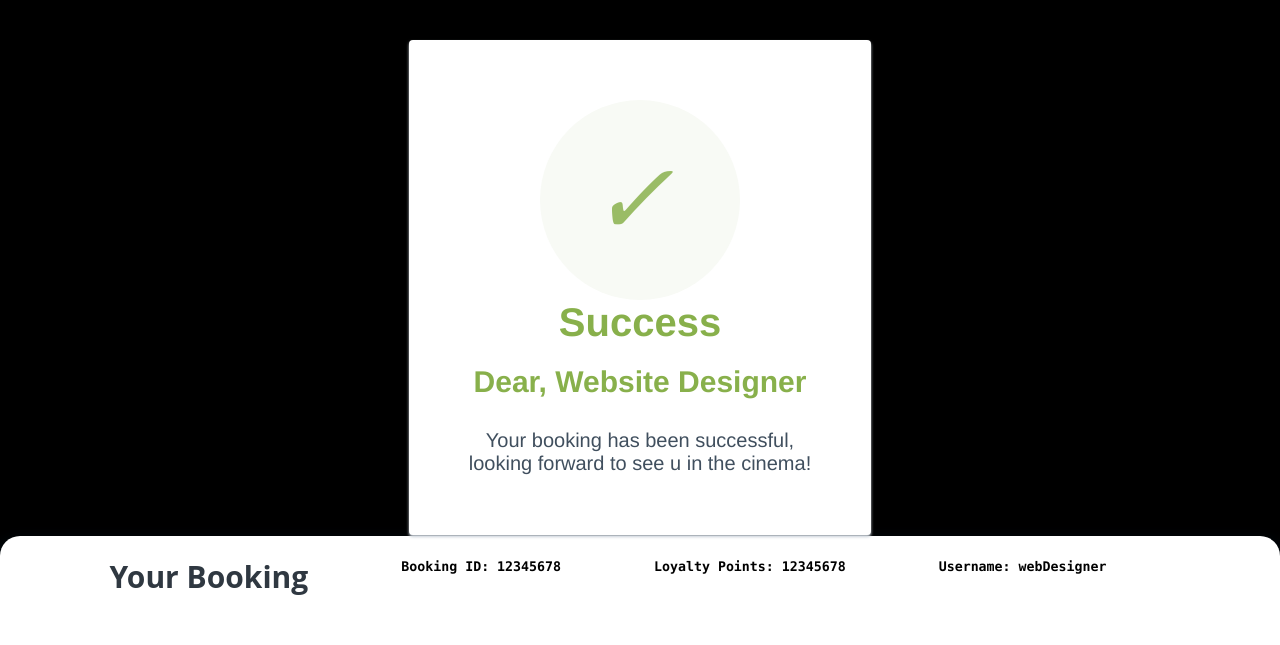
After one commit to jediasaf/CSIT314SDB, a PHP site: page /confirmationPage.php in a window 1280 px wide. The commit adds this page. Shown: the top 645 px of the page. Run offline with PHP 8.4, Linux system fonts and the light colour scheme.

Commit message:
Update Confirmation Page

```diff
--- /dev/null
+++ b/confirmationPage.php
@@ -0,0 +1,122 @@
+<!doctype html>
+<html>
+<head>
+<meta charset="UTF-8">
+<title>Untitled Document</title>
+
+<link href="CSS/coba.css" rel="stylesheet" type="text/css">
+</head>
+<style>
+      body {
+        text-align: center;
+        padding: 40px 0;
+		  margin: 0 auto;
+        background: black;
+      }
+        h1 {
+          color: #88B04B;
+          font-family: "Nunito Sans", "Helvetica Neue", sans-serif;
+          font-weight: 900;
+          font-size: 40px;
+          margin-bottom: 10px;
+        }
+		h2{
+			 color: #88B04B;
+          font-family: "Nunito Sans", "Helvetica Neue", sans-serif;
+          font-weight: 900;
+          font-size: 30px;
+          margin-bottom: 10px;
+		}
+        p {
+          color: #404F5E;
+          font-family: "Nunito Sans", "Helvetica Neue", sans-serif;
+          font-size:20px;
+          margin: 0;
+        }
+      i {
+        color: #9ABC66;
+        font-size: 100px;
+        line-height: 200px;
+        margin-left:-15px;
+      }
+      .card {
+        background: white;
+        padding: 60px;
+        border-radius: 4px;
+        box-shadow: 0 2px 3px #C8D0D8;
+        display: inline-block;
+        margin: 0 auto;
+      }
+    </style>
+    <body>
+      <div class="card">
+      <div style="border-radius:200px; height:200px; width:200px; background: #F8FAF5; margin:0 auto;">
+        <i class="checkmark">✓</i>
+      </div>
+        <h1>Success</h1>
+		  <h2>Dear, Website Designer</h2>
+        <p>Your booking has been successful,<br/> looking forward to see u in the cinema!</p>
+      </div>
+
+		<div class="confirmationtable">
+			<body class="shoppingCart">
+	<div class="CartContainer">
+   	   <div class="Header">
+   	   	<h3 class="Heading">&nbsp;</h3><h3 class="Heading">&nbsp;</h3><h3 class="Heading">Your Booking</h3>
+   	   	<h5 class="Action">Booking ID: 12345678</h5>
+		   <h5 class="Action">Loyalty Points: 12345678</h5>
+		   <h5 class="Action"> Username: webDesigner</h5>
+   	   </div>
+
+   	   <div class="Cart-Items">
+   	   	  <div class="image-box">
+   	   	  	<img src="Images/MovieImage/AWhiskerAway2020.png" style={{ height="200px" }} />
+   	   	  </div>
+   	   	  <div class="about">
+   	   	  	<h1 class="title">A Whisker Away</h1>
+   	   	  	<h3 class="subtitle">Child</h3>
+			<h3 class="subtitle">2pmm</h3>
+   	   	  </div>
+   	   	  <div class="counter">
+   	   	  	<div class="count">2</div>
+   	   	  </div>
+   	   	  <div class="prices">
+   	   	  	<div class="amount">$12.99</div>
+   	   	  	<div class="save"><u>Points has been used</u></div>
+   	   	  </div>
+   	   </div>
+
+   	   <div class="Cart-Items">
+   	   	  <div class="image-box">
+   	   	  	<img src="Images/MovieImage/AWhiskerAway2020.png" style={{ height="200px" }} />
+   	   	  </div>
+   	   	  <div class="about">
+   	   	  	<h1 class="title">A Whisker Away</h1>
+   	   	  	<h3 class="subtitle">Adult</h3>
+			<h3 class="subtitle">2pm</h3>
+   	   	  </div>
+   	   	  <div class="counter">
+   	   	  	<div class="count">2</div>
+   	   	  </div>
+   	   	  <div class="prices">
+   	   	  	<div class="amount">$12.99</div>
+   	   	  	<div class="save"><u></u></div>
+   	   	  </div>
+   	   </div>
+   	 <hr>
+   	 <div class="checkout">
+   	 <div class="total">
+   	 	<div>
+   	 		<div class="Subtotal">Total</div>
+   	 		<div class="items">2 items</div>
+   	 	</div>
+   	 	<div class="total-amount">$6.18</div>
+   	 </div>
+   </div>
+
+		</div>
+    </body>
+</html>
+<body>
+</body>
+</html>
```
Also changed, not shown: LogOut.php (+1 -64 lines), MoviePage.php (+1 -58 lines), confirmationPage.html (added, +122 -0 lines), 1 other file.
